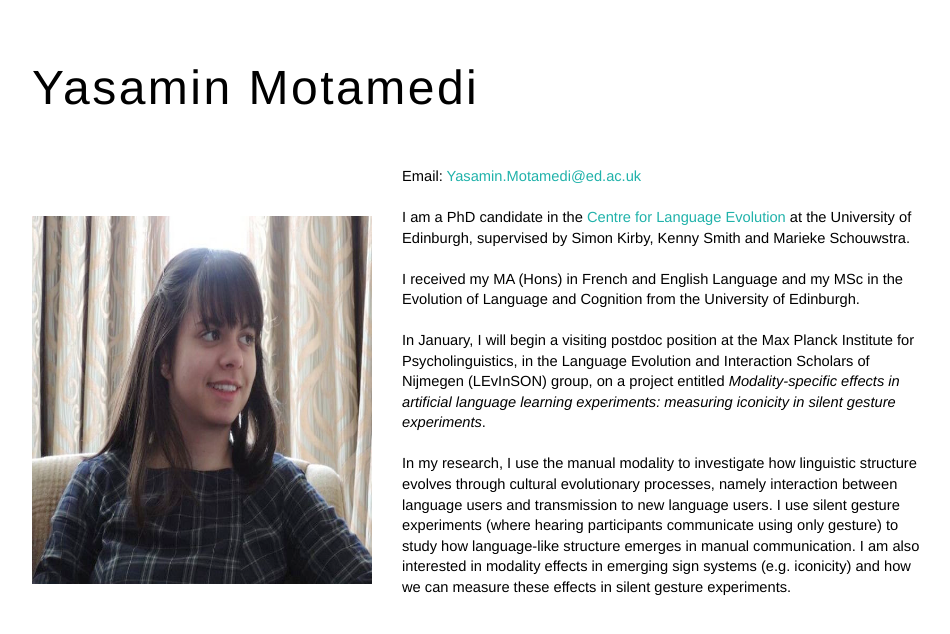
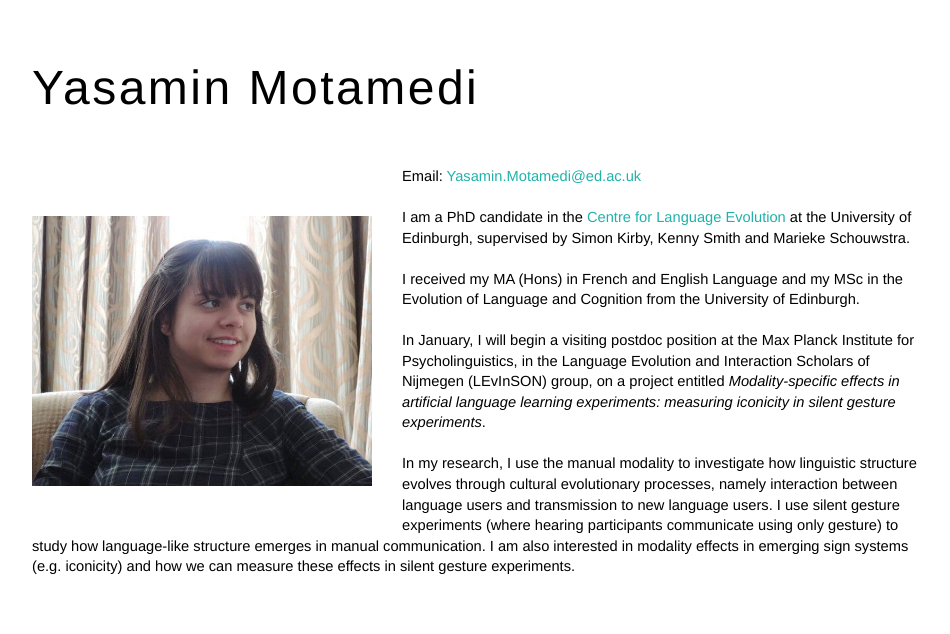
Before and after one commit to ymotamedi/ymotamedi.github.io, a Jekyll site: the page built from index.html, in a window 1280 px wide. Shown: the top 634 px of the page, without its empty margins (160-1110 px from the left). Built offline with Jekyll 4.4.1, drawn with Linux system fonts in a browser that asks for light colours.

Commit message:
Update index.html

```diff
--- a/index.html
+++ b/index.html
@@ -2,7 +2,7 @@
 layout: default
 title: Yasamin Motamedi
 ---
-<p><img src="ym_web2.jpeg" style="float:left;width:340px;height:368px;margin-right:30px;margin-top:50px;margin-bottom:30px">
+<p><img src="ym_web2.jpeg" style="float:left;width:340px;height:270px;margin-right:30px;margin-top:50px;margin-bottom:30px">
   Email: <a href= "mailto:Yasamin.Motamedi@ed.ac.uk">Yasamin.Motamedi@ed.ac.uk</a>
   <br><br>
   I am a PhD candidate in the <a href = "http://www.lel.ed.ac.uk/cle/" target = "_blank">Centre for Language Evolution</a> at the University of Edinburgh,
```
